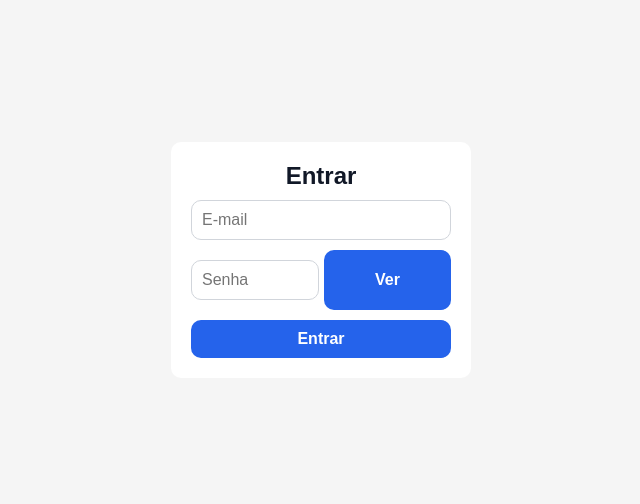
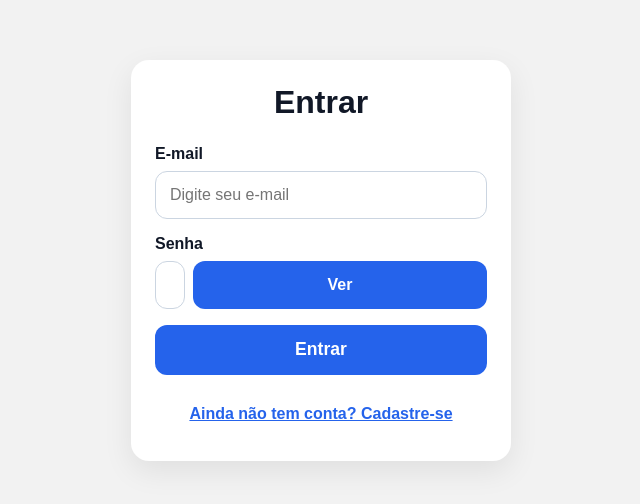
Before and after one commit to AndersonRocha33/checklist_vistoria_frontend, a React (Vite) app: page / in a window 1280 px wide. Shown: the part 140-644 px from the top of the page, without its empty margins (319-959 px from the left). Built offline with nearby package versions, Linux system fonts and the light colour scheme.

Commit message:
restore login and register screen

```diff
--- a/src/pages/LoginPage.jsx
+++ b/src/pages/LoginPage.jsx
@@ -5,83 +5,184 @@ import api from '../services/api';
 export default function Login() {
   const navigate = useNavigate();
 
+  const [modoCadastro, setModoCadastro] = useState(false);
+  const [nome, setNome] = useState('');
   const [email, setEmail] = useState('');
   const [senha, setSenha] = useState('');
   const [mostrarSenha, setMostrarSenha] = useState(false);
-  const [erro, setErro] = useState('');
+  const [mensagemErro, setMensagemErro] = useState('');
+  const [mensagemSucesso, setMensagemSucesso] = useState('');
   const [loading, setLoading] = useState(false);
 
-  async function handleSubmit(e) {
-    e.preventDefault();
+  function limparMensagens() {
+    setMensagemErro('');
+    setMensagemSucesso('');
+  }
 
-    setErro('');
+  function resetarFormulario() {
+    setNome('');
+    setEmail('');
+    setSenha('');
+    setMostrarSenha(false);
+  }
+
+  async function handleSubmit(event) {
+    event.preventDefault();
+
+    limparMensagens();
     setLoading(true);
 
     try {
-      const payload = {
+      if (modoCadastro) {
+        const payloadCadastro = {
+          nome: nome.trim(),
           email: email.trim().toLowerCase(),
-        senha: senha, // 👈 GARANTE QUE ESTÁ ENVIANDO
+          senha: senha,
         };
 
-      console.log('PAYLOAD LOGIN:', payload);
+        console.log('PAYLOAD CADASTRO:', payloadCadastro);
 
-      const response = await api.post('/auth/login', payload);
+        await api.post('/auth/register', payloadCadastro);
 
+        setMensagemSucesso('Cadastro realizado com sucesso. Agora faça login.');
+        setModoCadastro(false);
+        setNome('');
+        setSenha('');
+      } else {
+        const payloadLogin = {
+          email: email.trim().toLowerCase(),
+          senha: senha,
+        };
+
+        console.log('PAYLOAD LOGIN:', payloadLogin);
+
+        const response = await api.post('/auth/login', payloadLogin);
+
+        console.log('RESPOSTA LOGIN:', response.data);
+
+        if (response.data.token) {
           localStorage.setItem('token', response.data.token);
+        }
+
+        if (response.data.user) {
+          localStorage.setItem('user', JSON.stringify(response.data.user));
+        }
+
+        if (response.data.usuario) {
+          localStorage.setItem('user', JSON.stringify(response.data.usuario));
+        }
 
         navigate('/');
+      }
     } catch (error) {
-      console.error('ERRO LOGIN:', error);
+      console.error('ERRO COMPLETO:', error);
 
-      setErro(
-        error.response?.data?.message ||
-        'Erro ao fazer login'
-      );
+      const erroDetalhado = {
+        message: error.message,
+        code: error.code,
+        status: error.response?.status,
+        data: error.response?.data,
+      };
+
+      console.log('DETALHE ERRO:', erroDetalhado);
+
+      if (error.response?.data?.message) {
+        setMensagemErro(error.response.data.message);
+      } else if (error.code === 'ECONNABORTED') {
+        setMensagemErro('O servidor demorou para responder. Tente novamente.');
+      } else if (error.message === 'Network Error') {
+        setMensagemErro('Erro de conexão com o servidor.');
+      } else {
+        setMensagemErro('Ocorreu um erro ao processar sua solicitação.');
+      }
     } finally {
       setLoading(false);
     }
   }
 
+  function alternarModo() {
+    setModoCadastro((valorAtual) => !valorAtual);
+    resetarFormulario();
+    limparMensagens();
+  }
+
   return (
     <div style={styles.container}>
       <div style={styles.card}>
-        <h2>Entrar</h2>
+        <h1 style={styles.title}>{modoCadastro ? 'Cadastrar' : 'Entrar'}</h1>
 
-        <form onSubmit={handleSubmit}>
+        <form onSubmit={handleSubmit} style={styles.form}>
+          {modoCadastro && (
+            <div style={styles.field}>
+              <label style={styles.label}>Nome</label>
+              <input
+                type="text"
+                value={nome}
+                onChange={(event) => setNome(event.target.value)}
+                placeholder="Digite seu nome"
+                style={styles.input}
+                required={modoCadastro}
+              />
+            </div>
+          )}
+
+          <div style={styles.field}>
+            <label style={styles.label}>E-mail</label>
             <input
               type="email"
-            placeholder="E-mail"
               value={email}
-            onChange={(e) => setEmail(e.target.value)}
+              onChange={(event) => setEmail(event.target.value)}
+              placeholder="Digite seu e-mail"
               style={styles.input}
+              autoComplete="email"
               required
             />
+          </div>
 
-          <div style={styles.passwordContainer}>
+          <div style={styles.field}>
+            <label style={styles.label}>Senha</label>
+            <div style={styles.passwordRow}>
               <input
                 type={mostrarSenha ? 'text' : 'password'}
-              placeholder="Senha"
                 value={senha}
-              onChange={(e) => setSenha(e.target.value)} // 👈 ESSENCIAL
-              style={styles.input}
+                onChange={(event) => setSenha(event.target.value)}
+                placeholder="Digite sua senha"
+                style={styles.passwordInput}
+                autoComplete={modoCadastro ? 'new-password' : 'current-password'}
                 required
               />
-
               <button
                 type="button"
-              onClick={() => setMostrarSenha(!mostrarSenha)}
-              style={styles.buttonMostrar}
+                onClick={() => setMostrarSenha((valorAtual) => !valorAtual)}
+                style={styles.showButton}
               >
                 {mostrarSenha ? 'Ocultar' : 'Ver'}
               </button>
             </div>
+          </div>
 
-          {erro && <p style={{ color: 'red' }}>{erro}</p>}
+          {mensagemErro ? (
+            <div style={styles.errorBox}>{mensagemErro}</div>
+          ) : null}
 
-          <button type="submit" style={styles.button}>
-            {loading ? 'Carregando...' : 'Entrar'}
+          {mensagemSucesso ? (
+            <div style={styles.successBox}>{mensagemSucesso}</div>
+          ) : null}
+
+          <button type="submit" style={styles.submitButton} disabled={loading}>
+            {loading
+              ? 'Carregando...'
+              : modoCadastro
+              ? 'Cadastrar'
+              : 'Entrar'}
           </button>
         </form>
+
+        <button type="button" onClick={alternarModo} style={styles.switchButton}>
+          {modoCadastro
+            ? 'Já tem conta? Fazer login'
+            : 'Ainda não tem conta? Cadastre-se'}
+        </button>
       </div>
     </div>
   );
@@ -89,35 +190,112 @@ export default function Login() {
 
 const styles = {
   container: {
-    height: '100vh',
+    minHeight: '100vh',
     display: 'flex',
     justifyContent: 'center',
     alignItems: 'center',
-    background: '#f5f5f5',
+    background: '#f2f2f2',
+    padding: '16px',
   },
   card: {
-    background: '#fff',
-    padding: 20,
-    borderRadius: 10,
     width: '100%',
-    maxWidth: 300,
+    maxWidth: '380px',
+    background: '#ffffff',
+    borderRadius: '18px',
+    padding: '24px',
+    boxShadow: '0 10px 30px rgba(0, 0, 0, 0.08)',
+  },
+  title: {
     textAlign: 'center',
+    margin: '0 0 24px 0',
+    fontSize: '2rem',
+    color: '#111827',
+  },
+  form: {
+    display: 'flex',
+    flexDirection: 'column',
+    gap: '16px',
+  },
+  field: {
+    display: 'flex',
+    flexDirection: 'column',
+    gap: '8px',
+  },
+  label: {
+    fontSize: '1rem',
+    fontWeight: '600',
+    color: '#111827',
   },
   input: {
     width: '100%',
-    padding: 10,
-    margin: '10px 0',
+    height: '48px',
+    padding: '0 14px',
+    borderRadius: '12px',
+    border: '1px solid #cbd5e1',
+    fontSize: '1rem',
+    outline: 'none',
+    boxSizing: 'border-box',
   },
-  button: {
+  passwordRow: {
+    display: 'flex',
+    gap: '8px',
+    alignItems: 'stretch',
+  },
+  passwordInput: {
+    flex: 1,
+    minWidth: 0,
+    height: '48px',
+    padding: '0 14px',
+    borderRadius: '12px',
+    border: '1px solid #cbd5e1',
+    fontSize: '1rem',
+    outline: 'none',
+    boxSizing: 'border-box',
+  },
+  showButton: {
+    minWidth: '96px',
+    height: '48px',
+    border: 'none',
+    borderRadius: '12px',
+    background: '#2563eb',
+    color: '#ffffff',
+    fontWeight: '700',
+    cursor: 'pointer',
+    padding: '0 14px',
+  },
+  submitButton: {
     width: '100%',
-    padding: 10,
-    marginTop: 10,
+    height: '50px',
+    border: 'none',
+    borderRadius: '12px',
+    background: '#2563eb',
+    color: '#ffffff',
+    fontSize: '1.1rem',
+    fontWeight: '700',
+    cursor: 'pointer',
   },
-  passwordContainer: {
-    display: 'flex',
-    gap: 5,
+  switchButton: {
+    width: '100%',
+    marginTop: '16px',
+    border: 'none',
+    background: 'transparent',
+    color: '#2563eb',
+    cursor: 'pointer',
+    fontWeight: '600',
+    textDecoration: 'underline',
   },
-  buttonMostrar: {
-    padding: '10px',
+  errorBox: {
+    background: '#fee2e2',
+    color: '#dc2626',
+    borderRadius: '10px',
+    padding: '10px 12px',
+    fontSize: '0.95rem',
+  },
+  successBox: {
+    background: '#dcfce7',
+    color: '#166534',
+    borderRadius: '10px',
+    padding: '10px 12px',
+    fontSize: '0.95rem',
   },
 };
```
Lines whose indentation alone changed are shown as unchanged.
